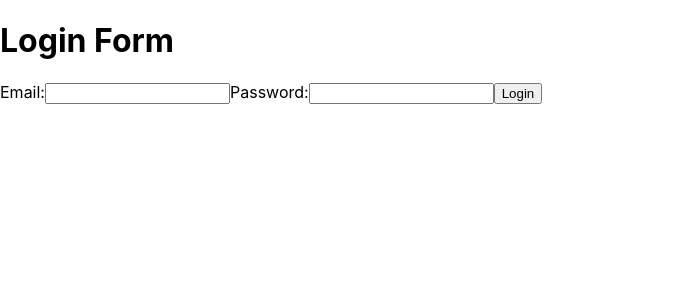
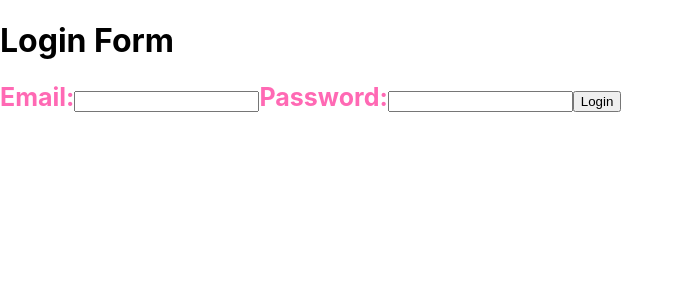
Before and after one commit to Just-Kundai/fill-my-plate, a React (Create React App) app: page / in a window 1280 px wide. Shown: the top 300 px of the page, without its empty margins (0-683 px from the left). Built offline with nearby package versions, Linux system fonts and the light colour scheme.

Commit message:
css + first time no chatgpt help

```diff
--- a/src/App.css
+++ b/src/App.css
@@ -1,3 +1,6 @@
-.form{
-  background-color: hotpink;
+.login_form{
+  color: hotpink;
+  font-size: 25px;
+  font-weight: bold;
+  border: 1px solid rgba(0,0,0,0,2);
 }
--- a/src/App.js
+++ b/src/App.js
@@ -1,5 +1,6 @@
 import React from 'react';
 import LogInForm from './Components/Authentication/LogInForm';
+import './App.css';
 
 function App() {
   return (
--- a/src/Components/Authentication/LogInForm.js
+++ b/src/Components/Authentication/LogInForm.js
@@ -11,6 +11,7 @@ function LogInForm() {
   };
 
   return (
+  <div className="login_form">
     <form onSubmit={handleSubmit}>
       <label>
         Email:
@@ -30,6 +31,7 @@ function LogInForm() {
       </label>
       <button type="submit">Login</button>
     </form>
+  </div>
   );
 }
 
```
